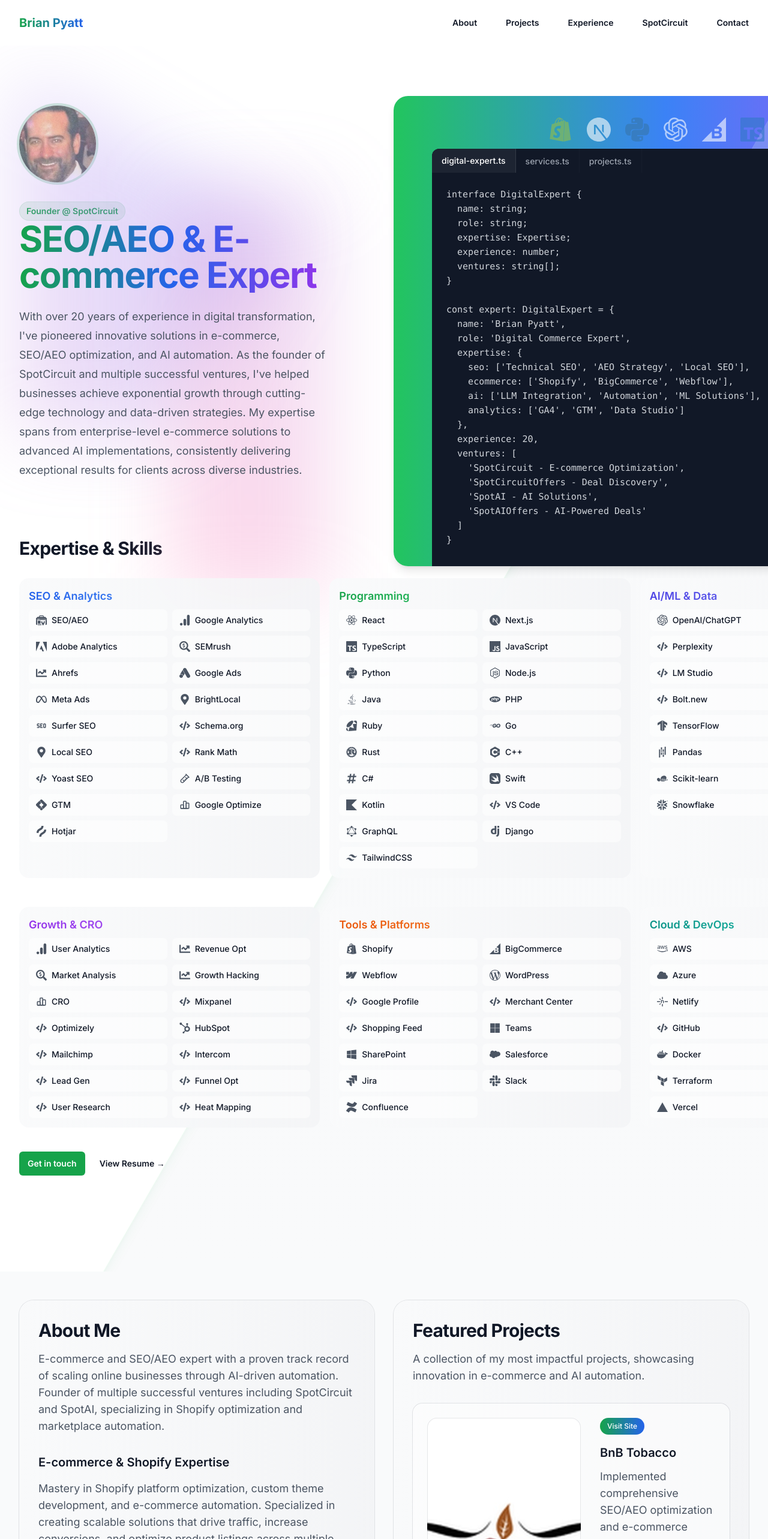
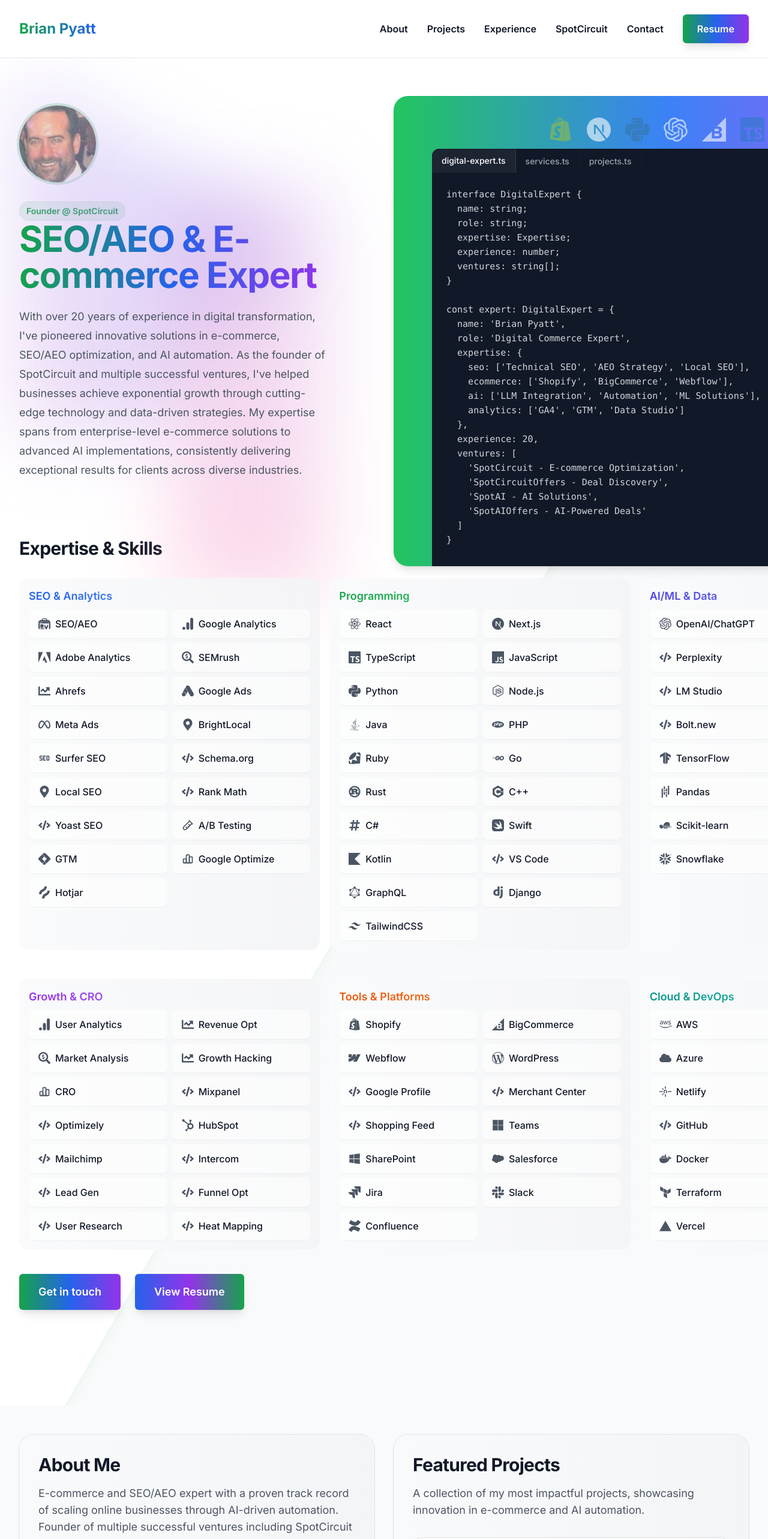
Before and after one commit to spotcircuit/portfolio, a Next.js app: page / in a window 1280 px wide. Shown: the top 2566 px of the page at 60% size. Built offline with nearby package versions, Linux system fonts and the light colour scheme.

Commit message:
feat: enhanced UI with prominent buttons and resume integration
- Added resume to public/resume directory
- Enhanced navigation buttons with gradient styling
- Made skill items more prominent
- Improved button sizes and hover effects

```diff
--- a/components/layout/Header.tsx
+++ b/components/layout/Header.tsx
@@ -16,7 +16,7 @@
   ];
 
   return (
-    <header className="fixed w-full top-0 z-50 bg-white/80 dark:bg-gray-900/80 backdrop-blur-md">
+    <header className="fixed w-full top-0 z-50 bg-white/80 dark:bg-gray-900/80 backdrop-blur-md border-b border-gray-200 dark:border-gray-800">
       <nav className="mx-auto flex max-w-7xl items-center justify-between p-6 lg:px-8" aria-label="Global">
         <motion.div
           initial={{ opacity: 0, x: -20 }}
@@ -25,7 +25,7 @@
           className="flex lg:flex-1"
         >
           <Link href="/" className="-m-1.5 p-1.5">
-            <span className="bg-gradient-to-r from-green-600 to-blue-600 bg-clip-text text-transparent text-xl font-bold">
+            <span className="bg-gradient-to-r from-green-600 to-blue-600 bg-clip-text text-transparent text-2xl font-bold">
               Brian Pyatt
             </span>
           </Link>
@@ -52,7 +52,7 @@
           initial={{ opacity: 0, y: -20 }}
           animate={{ opacity: 1, y: 0 }}
           transition={{ duration: 0.5 }}
-          className="hidden lg:flex lg:gap-x-12"
+          className="hidden lg:flex lg:gap-x-8 items-center"
         >
           {navigation.map((item) => (
             <Link
@@ -60,11 +60,19 @@
               href={item.href}
               target={item.external ? '_blank' : undefined}
               rel={item.external ? 'noopener noreferrer' : undefined}
-              className="text-sm font-semibold leading-6 text-gray-900 dark:text-gray-100 hover:text-green-600 dark:hover:text-green-400 transition-colors"
+              className="text-base font-semibold leading-6 text-gray-900 dark:text-gray-100 hover:text-green-600 dark:hover:text-green-400 transition-colors hover:scale-105 transform duration-200"
             >
               {item.name}
             </Link>
           ))}
+          <Link
+            href="/resume/BrianPyatt_Resume.pdf"
+            target="_blank"
+            rel="noopener noreferrer"
+            className="px-6 py-3 text-base font-semibold text-white rounded-md bg-gradient-to-r from-green-600 via-blue-600 to-purple-600 hover:from-green-500 hover:via-blue-500 hover:to-purple-500 transition-all duration-200 shadow-lg hover:shadow-xl transform hover:-translate-y-0.5"
+          >
+            Resume
+          </Link>
         </motion.div>
       </nav>
       {/* Mobile menu */}
@@ -76,19 +84,28 @@
       >
         {isOpen && (
           <div className="fixed inset-x-0 top-[73px] bottom-0 bg-white/90 dark:bg-gray-900/90 backdrop-blur-md z-50">
-            <div className="space-y-1 px-6 py-6">
+            <div className="space-y-4 px-6 py-8">
               {navigation.map((item) => (
                 <Link
                   key={item.name}
                   href={item.href}
                   target={item.external ? '_blank' : undefined}
                   rel={item.external ? 'noopener noreferrer' : undefined}
-                  className="block py-2 text-base font-semibold text-gray-900 dark:text-gray-100 hover:text-green-600 dark:hover:text-green-400"
+                  className="block py-3 text-lg font-semibold text-gray-900 dark:text-gray-100 hover:text-green-600 dark:hover:text-green-400"
                   onClick={() => setIsOpen(false)}
                 >
                   {item.name}
                 </Link>
               ))}
+              <Link
+                href="/resume/BrianPyatt_Resume.pdf"
+                target="_blank"
+                rel="noopener noreferrer"
+                className="block w-full mt-6 px-6 py-4 text-lg font-semibold text-white text-center rounded-md bg-gradient-to-r from-green-600 via-blue-600 to-purple-600 hover:from-green-500 hover:via-blue-500 hover:to-purple-500 transition-all duration-200 shadow-lg hover:shadow-xl"
+                onClick={() => setIsOpen(false)}
+              >
+                Resume
+              </Link>
             </div>
           </div>
         )}
--- a/components/sections/Hero.tsx
+++ b/components/sections/Hero.tsx
@@ -410,12 +410,13 @@
                             <motion.div
                               key={skill.name}
                               whileHover={{ scale: 1.05 }}
-                              className="flex items-center gap-2 px-3 py-2 rounded-lg bg-white/50 dark:bg-gray-800/50
-                                hover:bg-white dark:hover:bg-gray-800 ring-1 ring-white/10
+                              className="flex items-center gap-2 px-4 py-3 rounded-lg bg-white/50 dark:bg-gray-800/50
+                                hover:bg-gradient-to-r hover:from-green-600/10 hover:to-blue-600/10 dark:hover:from-green-400/10 dark:hover:to-blue-400/10
+                                ring-1 ring-white/10 shadow-sm hover:shadow-md
                                 transform transition-all duration-200"
                             >
-                              {Icon && <Icon className="text-lg text-gray-600 dark:text-gray-300" />}
-                              <span className="text-sm font-medium text-gray-900 dark:text-gray-100">
+                              {Icon && <Icon className="text-xl text-gray-600 dark:text-gray-300" />}
+                              <span className="text-base font-medium text-gray-900 dark:text-gray-100">
                                 {skill.name}
                               </span>
                             </motion.div>
@@ -429,15 +430,17 @@
               <div className="mt-10 flex items-center gap-x-6">
                 <Link
                   href="#contact"
-                  className="rounded-md bg-green-600 px-3.5 py-2.5 text-sm font-semibold text-white shadow-sm hover:bg-green-500 focus-visible:outline focus-visible:outline-2 focus-visible:outline-offset-2 focus-visible:outline-green-600"
+                  className="px-8 py-4 text-lg font-semibold text-white rounded-md bg-gradient-to-r from-green-600 via-blue-600 to-purple-600 hover:from-green-500 hover:via-blue-500 hover:to-purple-500 transition-all duration-200 shadow-lg hover:shadow-xl transform hover:-translate-y-1"
                 >
                   Get in touch
                 </Link>
                 <Link
-                  href="#resume"
-                  className="text-sm font-semibold leading-6 text-gray-900 dark:text-gray-100"
+                  href="/resume/BrianPyatt_Resume.pdf"
+                  target="_blank"
+                  rel="noopener noreferrer"
+                  className="px-8 py-4 text-lg font-semibold text-white rounded-md bg-gradient-to-r from-blue-600 via-purple-600 to-green-600 hover:from-blue-500 hover:via-purple-500 hover:to-green-500 transition-all duration-200 shadow-lg hover:shadow-xl transform hover:-translate-y-1"
                 >
-                  View Resume <span aria-hidden="true">→</span>
+                  View Resume
                 </Link>
               </div>
             </div>
```
Also changed, not shown: 1 other file (tests, documents, lock files or other folders).
